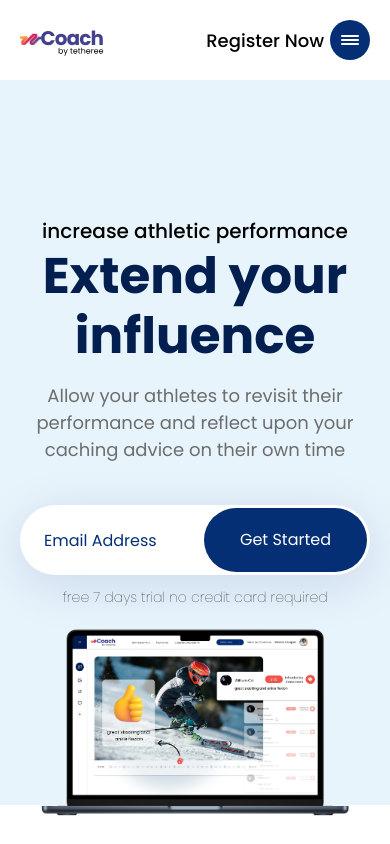
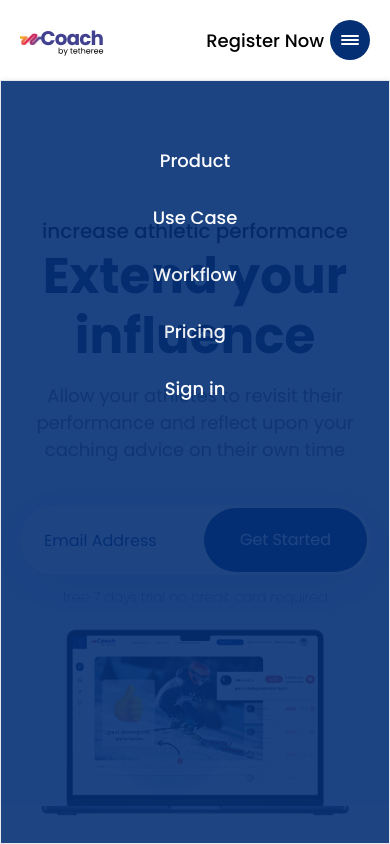
Before and after one commit to Mo-Qasim/coach.tetheree.beta, a Next.js app: page / in a window 390 px wide. Both pictures are taken after a click on the element 350 px from the left and 40 px from the top of the page. Shown: the top 844 px of the page. Built offline with nearby package versions, Linux system fonts and the light colour scheme.

Commit message:
side drawer

```diff
--- a/components/Footer/index.jsx
+++ b/components/Footer/index.jsx
@@ -146,6 +146,9 @@ const Input = ({ label, placeholder, forId, type }) => {
                         <path opacity="0.2" d="M8 0L3.97 6L0 0H8Z" fill="black" />
                     </svg>
                 </div>)}
+                <div className='absolute w-60 h-40 bg-black z-50'>
+
+                </div>
             </div>
         </>
     )
--- a/components/Navbar/index.jsx
+++ b/components/Navbar/index.jsx
@@ -1,7 +1,12 @@
+import Sidebar from '../Sidebar'
+import { useState } from 'react'
 import { Button } from "../Typography";
 
 const Index = () => {
+    const [toggle, setToggle] = useState(false)
+
     return (
+        <>
             <nav className="bg-white lg:bg-transparent py-20 lg:py-28">
                 <div className="container mx-auto px-20 md:px-24 lg:px-32">
                     <div className="flex items-center justify-between">
@@ -15,7 +20,7 @@ const Index = () => {
                             <span className='hidden lg:block text-sm text-black font-normal transition-all cursor-pointer hover:underline hover:opacity-90'>Sign in</span>
                             <span className='inline-block xs:hidden text-sm text-black font-medium transition-all cursor-pointer hover:underline hover:opacity-90 mr-6'>Register Now</span>
                             <Button className='hidden xs:block !h-40 !text-14 md:!text-16 ml-16 mr-6 px-26 md:px-36'>Register Now</Button>
-                        <div className="bg-primary grid lg:hidden place-content-center w-40 h-40 rounded-full cursor-pointer">
+                            <div onClick={() => setToggle(!toggle)} className="bg-primary grid lg:hidden place-content-center w-40 h-40 rounded-full cursor-pointer">
                                 <svg width="18" height="10" viewBox="0 0 18 10" fill="none" xmlns="http://www.w3.org/2000/svg">
                                     <rect width="18" height="2" rx="1" fill="white" />
                                     <rect y="4" width="18" height="2" rx="1" fill="white" />
@@ -26,6 +31,12 @@ const Index = () => {
                     </div>
                 </div>
             </nav>
+
+            <Sidebar
+                toggle={toggle}
+                setToggle={setToggle}
+            />
+        </>
     )
 }
 
--- /dev/null
+++ b/components/Sidebar/index.jsx
@@ -0,0 +1,36 @@
+import { useEffect } from 'react'
+
+const Index = ({
+    className,
+    toggle,
+    setToggle,
+    children,
+    ...props
+}) => {
+    useEffect(() => {
+        const body = document?.querySelector('body')
+
+        toggle
+            ? body.classList?.add('overflow-hidden')
+            : body.classList?.remove('overflow-hidden')
+    }, [toggle])
+
+    return (
+        <>
+            <main {...props} className={`block lg:hidden fixed bottom-0 right-0 left-0 z-20 transition-all overflow-hidden opacity-90 ${toggle ? 'sidebar-container' : 'bg-transparent pointer-events-none'}`}
+                style={{ marginLeft: '0px', top: '80px' }}
+            >
+                <aside className={`overflow-hidden !bg-primary flex flex-col justify-between ${toggle ? 'sidebar-open' : 'sidebar-close'} ${className}`}>
+                    {children}
+                    <ul className="flex flex-col items-center gap-30 pt-64">
+                        {['Product', 'Use Case', 'Workflow', 'Pricing', 'Sign in']?.map((item, _index) => (
+                            <li key={_index} className='text-sm text-white font-medium transition-all cursor-pointer hover:underline hover:opacity-90'>{item}</li>
+                        ))}
+                    </ul>
+                </aside>
+            </main>
+        </>
+    )
+}
+
+export default Index
--- a/src/styles/globals.css
+++ b/src/styles/globals.css
@@ -7,3 +7,44 @@
 ::before {
     font-family: 'Poppins', sans-serif;
 }
+
+/* sidebar */
+.sidebar-container {
+    background-color: rgba(0, 0, 0, 0.25);
+}
+
+.sidebar-open {
+    position: fixed;
+    top: 80px;
+    right: 0px;
+    bottom: 0px;
+    width: 100%;
+    z-index: 100;
+    height: calc(100vh - 80px);
+    padding: 2px 20px 20px 20px;
+    background: rgb(255, 255, 255);
+    border: 1px solid rgb(229, 232, 235);
+    filter: drop-shadow(rgba(0, 0, 0, 0.25) 0px 4px 4px);
+    transition: transform 0.3s ease 0s, opacity 0.3s ease 0s;
+    visibility: visible;
+    transform: translate3d(0px, 0px, 0px);
+    opacity: 1;
+}
+
+.sidebar-close {
+    position: fixed;
+    top: 80px;
+    right: 0px;
+    bottom: 0px;
+    width: 100%;
+    z-index: 100;
+    height: calc(100vh - 80px);
+    padding: 2px 20px 20px 20px;
+    background: rgb(255, 255, 255);
+    border: 1px solid rgb(229, 232, 235);
+    filter: drop-shadow(rgba(0, 0, 0, 0.25) 0px 4px 4px);
+    transition: transform 0.3s ease 0s, opacity 0.3s ease 0s;
+    visibility: visible;
+    transform: translate3d(100%, 0px, 0px);
+    opacity: 0;
+}
```
Lines whose indentation alone changed are shown as unchanged.
